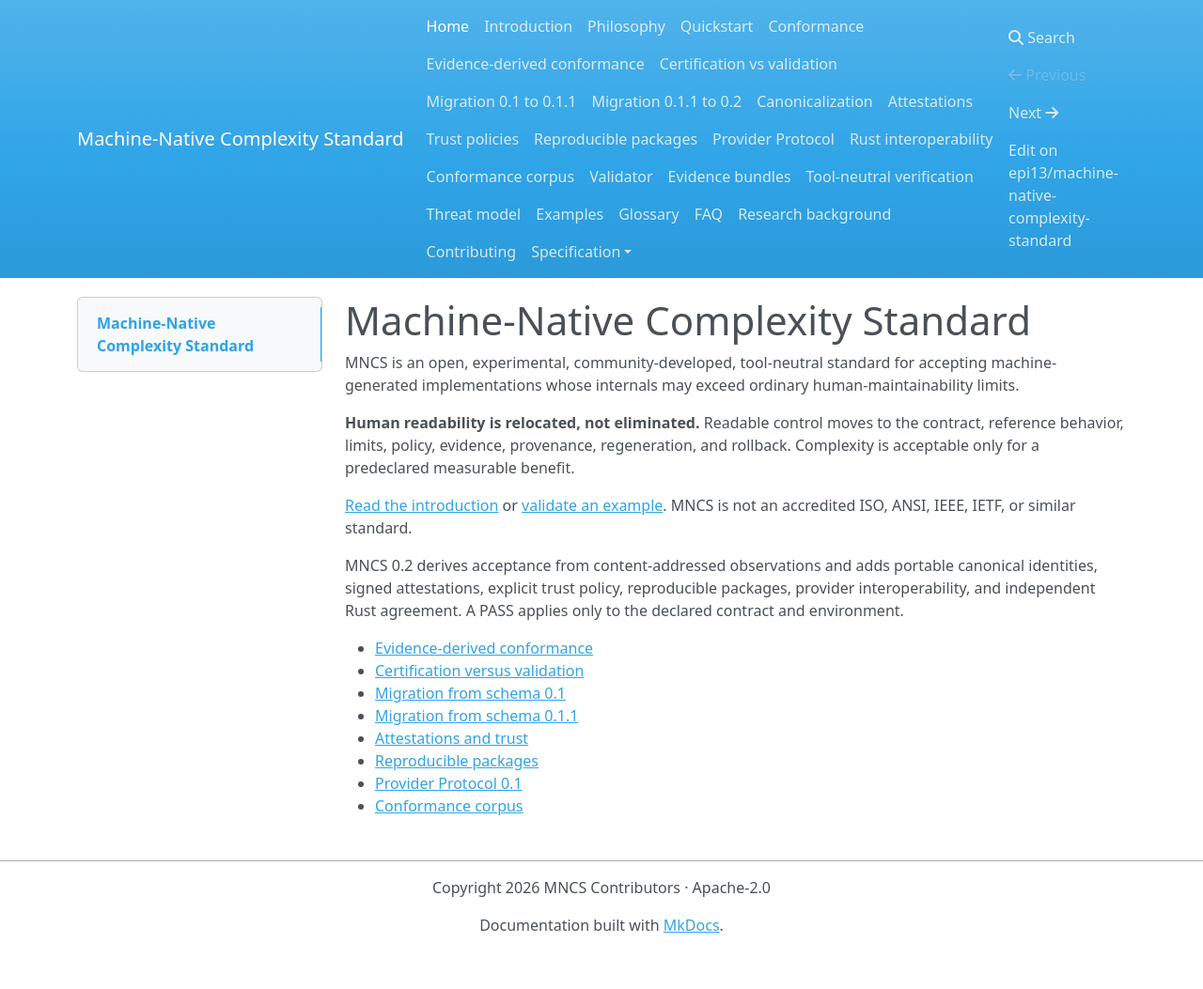
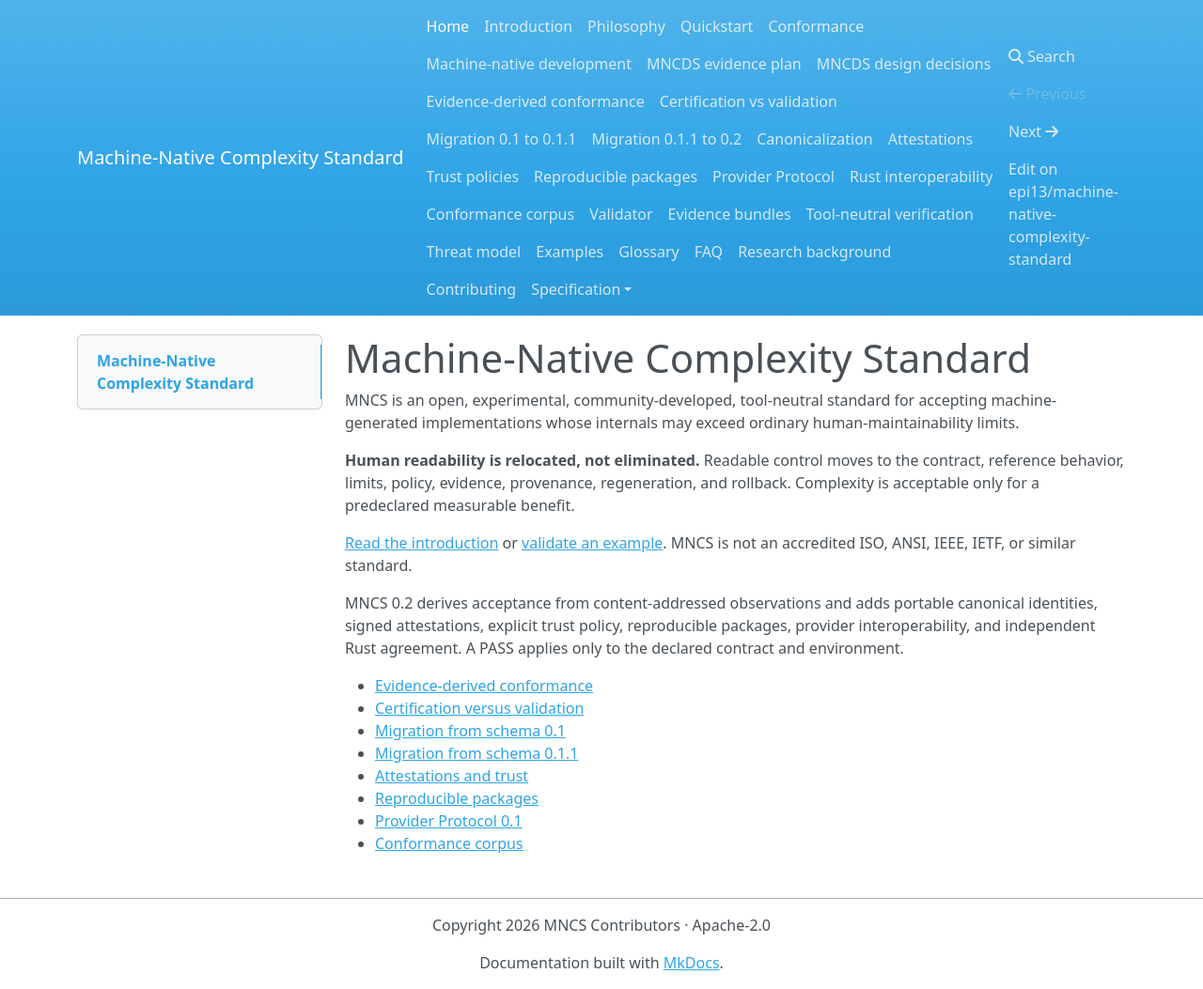
Before and after one commit to epi13/machine-native-complexity-standard, an MkDocs documentation site: the page built from docs/index.md, in a window 1280 px wide. Shown: the whole page at 94% size. Built offline with MkDocs 1.6.1, drawn with Linux system fonts in a browser that asks for light colours; nearby versions of some CDN libraries; before the commit the page ends 1013 px from its top, so only the background shows below that.

Commit message:
docs: add MNCDS pages to site navigation

```diff
--- a/mkdocs.yml
+++ b/mkdocs.yml
@@ -1,5 +1,5 @@
 site_name: Machine-Native Complexity Standard
-site_description: Open experimental standard for auditable machine-native software complexity
+site_description: Open experimental standards for auditable machine-native software complexity
 site_url: https://epi13.github.io/machine-native-complexity-standard/
 repo_url: https://github.com/epi13/machine-native-complexity-standard
 repo_name: epi13/machine-native-complexity-standard
@@ -14,6 +14,9 @@ nav:
   - Philosophy: philosophy.md
   - Quickstart: quickstart.md
   - Conformance: conformance.md
+  - Machine-native development: mncds.md
+  - MNCDS evidence plan: mncds-evidence-plan.md
+  - MNCDS design decisions: mncds-decisions.md
   - Evidence-derived conformance: evidence-derived-conformance.md
   - Certification vs validation: certification-vs-validation.md
   - Migration 0.1 to 0.1.1: migration-0.1-to-0.1.1.md
@@ -36,4 +39,5 @@ nav:
   - Contributing: contributing-to-the-standard.md
   - Specification:
       - MNCS 0.2: specification.md
+      - MNCDS 0.1 draft: mncds-specification.md
       - Normative language: normative-language.md
```
